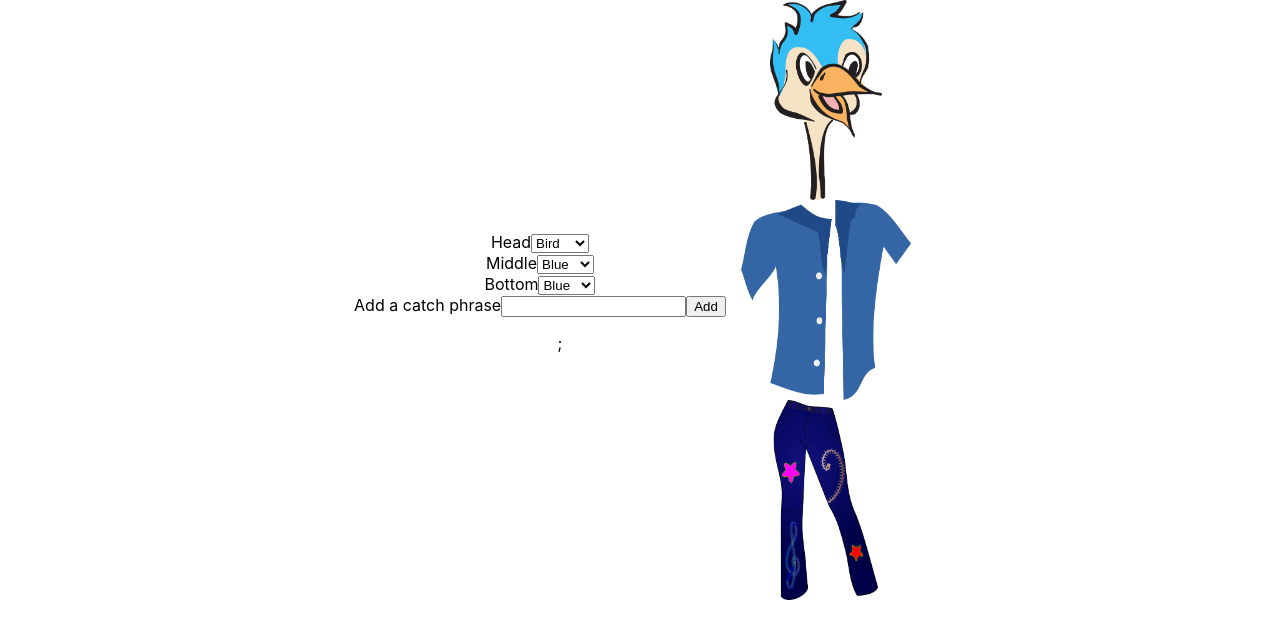
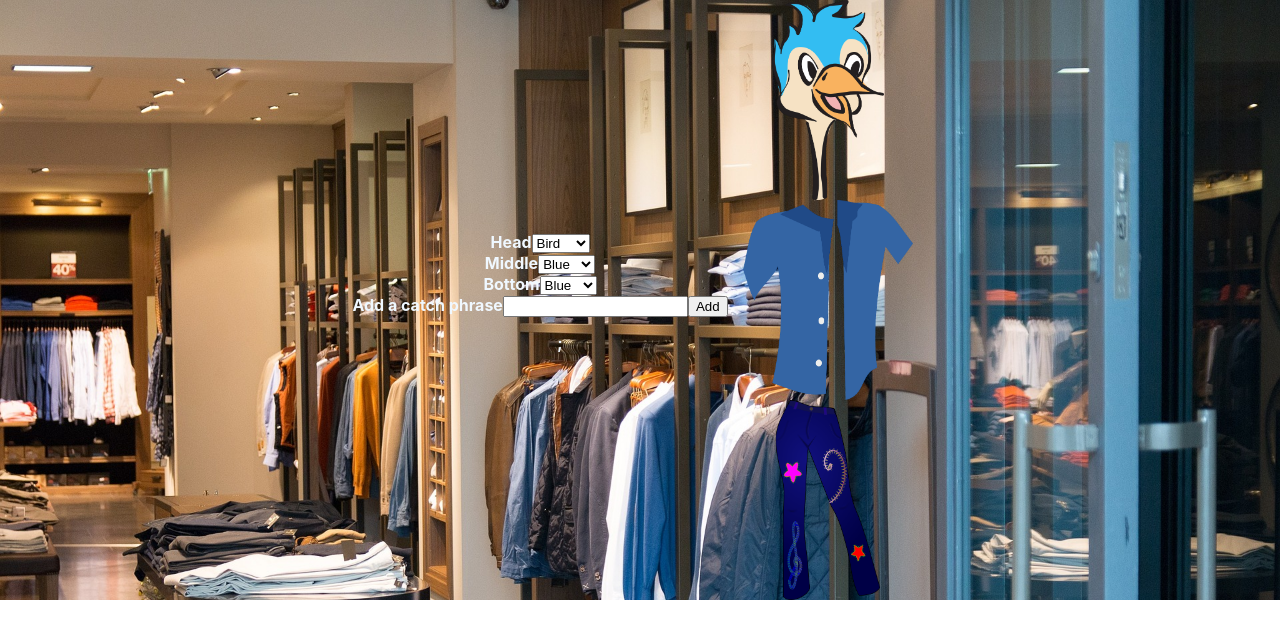
Before and after one commit to BrendenSeifried/react-character, a React (Create React App) app: page / in a window 1280 px wide. Shown: the top 638 px of the page. Built offline with nearby package versions, Linux system fonts and the light colour scheme.

Commit message:
added background

```diff
--- a/src/components/Main/Main.css
+++ b/src/components/Main/Main.css
@@ -1,5 +1,14 @@
 main{
     display:flex;
     justify-content: center;
+    flex-wrap: wrap;
     align-items: center;
+    flex-direction: row;
+    -webkit-background-size: cover;
+    -moz-background-size: cover;
+    -o-background-size: cover;
+    background-size: cover;
+    color:aliceblue;
+    font-weight: bolder;
+
 }
--- a/src/components/Main/Main.js
+++ b/src/components/Main/Main.js
@@ -1,4 +1,5 @@
 import React, { useState } from 'react';
+import back from './back.jpg';
 
 import Head from '../../components/Head/Head';
 import Middle from '../../components/Middle/Middle';
@@ -16,7 +17,10 @@ export default function Main() {
   const [phraseArray, setPhraseArray] = useState([]);
 
   return (
-    <main>
+    <main
+      style={{ backgroundImage: `url(${ back })` }}
+    >
+
       <div className='controls'>
         <Head setHead={ setHead }
           headimg={headimg}/>
```
Also changed, not shown: src/components/Main/back.jpg (added).
